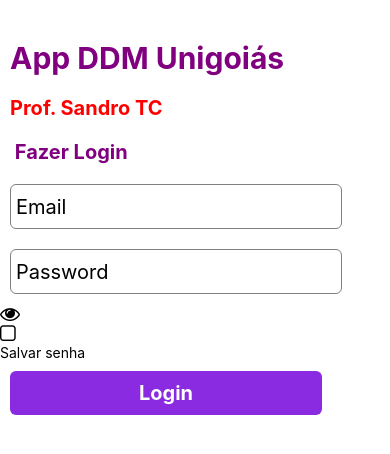
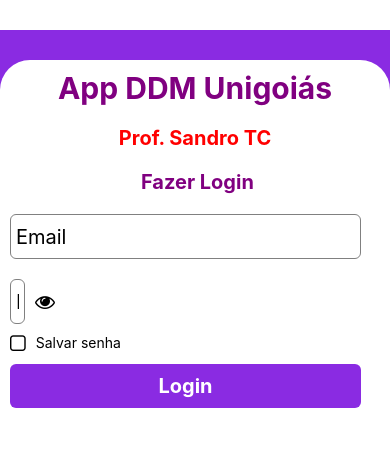
Before and after one commit to SavioFerreira/tarefa-tela-login-rn, a React Native app: screen / in a window 390 px wide. Shown: the top 454 px of the page. Built offline with nearby package versions, Linux system fonts and the light colour scheme.

Commit message:
Melhoria posicionamento

```diff
--- a/src/components/LoginPage/Login.tsx
+++ b/src/components/LoginPage/Login.tsx
@@ -1,6 +1,6 @@
 import styles from './styles';
 import Icon from 'react-native-vector-icons/FontAwesome';
-import Logo from '../../assets/logo.png';
+import img from '../../assets/logo.png';
 import { View, TextInput, TouchableOpacity, Text } from 'react-native';
 import React, { useState } from 'react';
 
@@ -11,6 +11,7 @@
   const [savePassword, setSavePassword] = useState(false);
 
   return (
+    <View style={styles.main}>
       <View style={styles.container}>
         <View>
           <Text style={styles.title}>App DDM Unigoiás</Text>
@@ -33,15 +34,16 @@
             <Icon name={showPassword ? 'eye-slash' : 'eye'} size={20} />
           </TouchableOpacity>
         </View>
-        <View >
-          <TouchableOpacity style={styles.subContainer} onPress={() => setSavePassword(!savePassword)}>
+        <View style={styles.salvarSenha}>
+          <TouchableOpacity style={styles.lembrar} onPress={() => setSavePassword(!savePassword)}>
             <Icon name={savePassword ? 'check-square-o' : 'square-o'} size={20} />
           </TouchableOpacity>
-          <Text style={styles.salvarSenha}>Salvar senha</Text>
+          <Text>Salvar senha</Text>
         </View>
         <TouchableOpacity style={styles.button} onPress={() => console.log(email, password)}>
           <Text style={styles.textButton} >Login</Text>
         </TouchableOpacity>
       </View>
+    </View>
   );
 };
--- a/src/components/LoginPage/styles.ts
+++ b/src/components/LoginPage/styles.ts
@@ -1,38 +1,44 @@
 import { StyleSheet } from 'react-native';
 
 export default StyleSheet.create({
+  main: {
+    width: '100%',
+    backgroundColor: 'blueviolet',
+    flexDirection: 'row',
+    alignItems: 'center',
+    justifyContent: 'center',
+    marginTop: 30,
+  },
   container: {
-    /*
     backgroundColor: 'white',
-    justifyContent: 'center',
-    alignItems: 'center',
+    width: '100%',
     marginTop: 30,
-    padding: 20
-    */
-   marginTop: 30
+    borderTopEndRadius: 30,
+    borderTopLeftRadius: 30,
   },
   subContainer: {
-    /*
     flexDirection: 'row',
     alignItems: 'center',
     justifyContent: 'space-between',
     width: '90%'
-    */
 },
   title: {
     fontSize: 30,
+    alignSelf: 'center',
     fontWeight: 'bold',
     color: 'purple',
     margin: 10
   },
   subTitle: {
     fontSize: 20,
+    alignSelf: 'center',
     fontWeight: 'bold',
     color: 'red',
     margin: 10
   },
   titleLogin: {
     fontSize: 20,
+    alignSelf: 'center',
     fontWeight: 'bold',
     color: 'purple',
     margin: 10
@@ -45,13 +51,13 @@
     borderWidth: 1,
     borderRadius: 6,
     fontSize: 20,
-    width: '85%',
+    width: '90%',
     margin: 10,
     padding: 5,
   },
   button: {
     backgroundColor: 'blueviolet',
-    width: '80%',
+    width: '90%',
     alignItems: 'center',
     padding: 10,
     margin: 10,
@@ -63,6 +69,19 @@
     fontWeight: 'bold'
   },
   salvarSenha: {
-    flexDirection: 'row-reverse',
+    flexDirection: 'row',
+    justifyContent: 'flex-start',
+    marginLeft: 10,
+    alignContent: 'stretch',
+    alignSelf: 'auto'
+  },
+
+  lembrar: {
+    marginRight: 10
+  },
+
+  logo: {
+    width: 65,
+    height: 55,
   }
 });
```
Lines whose indentation alone changed are shown as unchanged.
